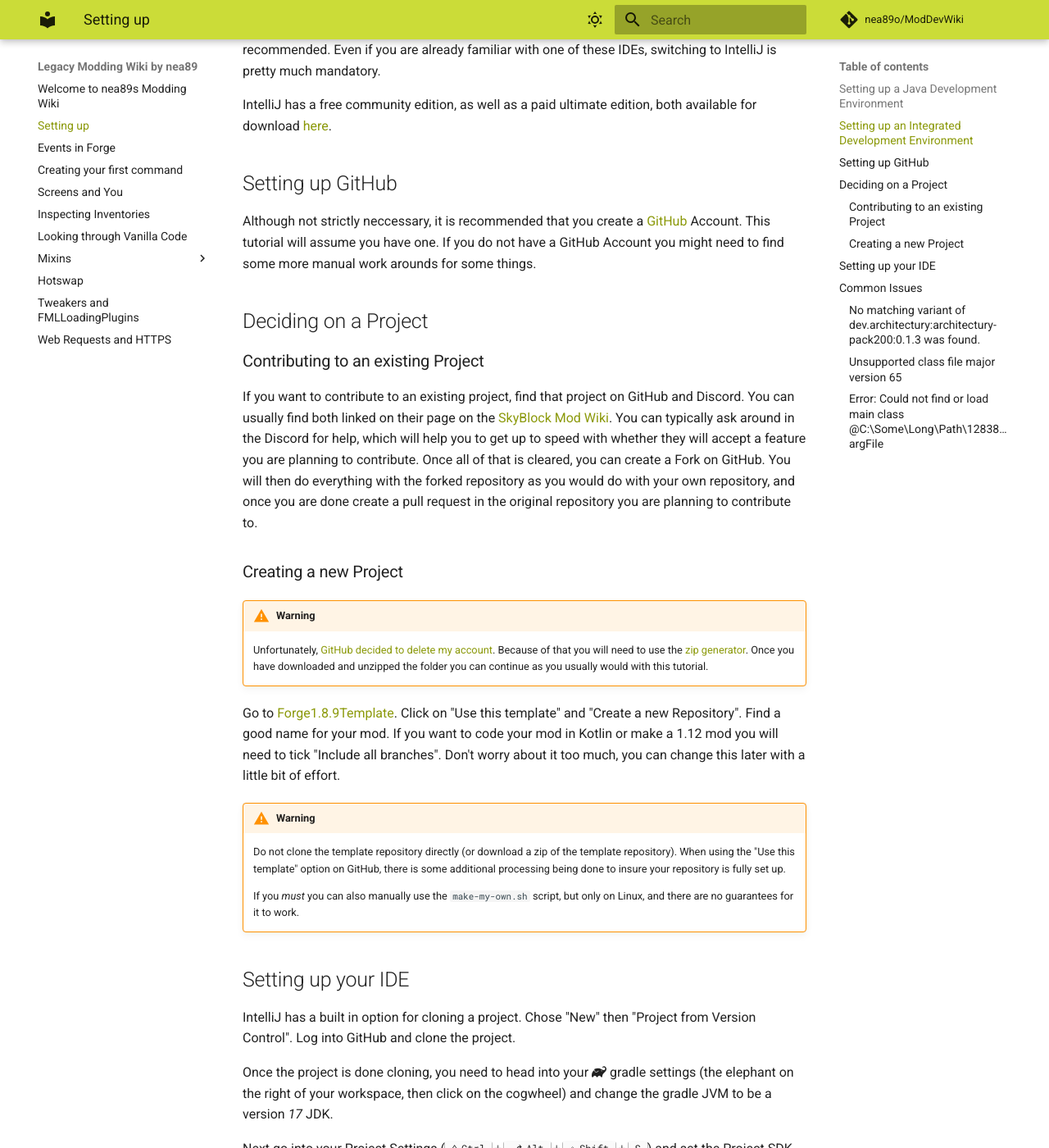
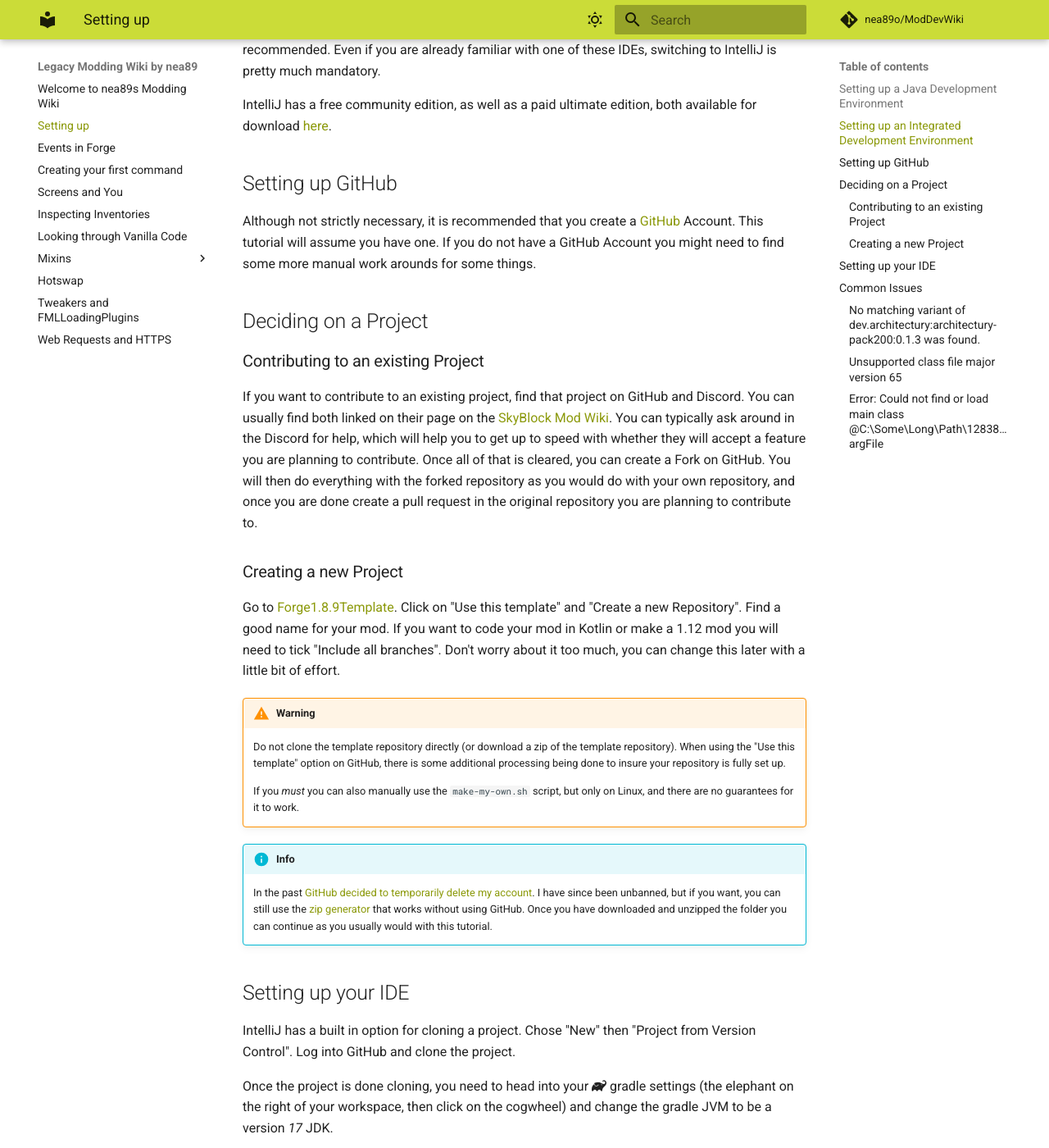
Before and after one commit to nea89o/ModDevWiki, an MkDocs documentation site: the page built from docs/ide-setup.md, in a window 1280 px wide and 1400 px high, scrolled down 687 px. Shown: the whole window at 82% size. Built offline with MkDocs 1.6.1 and Material for MkDocs 9.7.7, drawn with Linux system fonts in a browser that asks for light colours; comment, search, counter and statistics services are not loaded.

Commit message:
Remove github deleted warning

```diff
--- a/docs/ide-setup.md
+++ b/docs/ide-setup.md
@@ -21,7 +21,7 @@
 
 ## Setting up GitHub
 
-Although not strictly neccessary, it is recommended that you create a [GitHub](https://github.com) Account. This tutorial will assume you have one. If you do not have a GitHub Account you might need to find some more manual work arounds for some things.
+Although not strictly necessary, it is recommended that you create a [GitHub](https://github.com) Account. This tutorial will assume you have one. If you do not have a GitHub Account you might need to find some more manual work arounds for some things.
 
 ## Deciding on a Project
 
@@ -31,16 +31,15 @@
 
 ### Creating a new Project
 
-
-!!! warning
-    Unfortunately, [GitHub decided to delete my account](https://nea.moe/blog/github-suspension/). Because of that you will need to use the [zip generator](https://nea.moe/tools/processor/forge1.8.9/). Once you have downloaded and unzipped the folder you can continue as you usually would with this tutorial.
-
 Go to [Forge1.8.9Template](https://github.com/nea89o/Forge1.8.9Template/). Click on "Use this template" and "Create a new Repository". Find a good name for your mod. If you want to code your mod in Kotlin or make a 1.12 mod you will need to tick "Include all branches". Don't worry about it too much, you can change this later with a little bit of effort.
 
 !!! warning
     Do not clone the template repository directly (or download a zip of the template repository). When using the "Use this template" option on GitHub, there is some additional processing being done to insure your repository is fully set up.
 
     If you *must* you can also manually use the `make-my-own.sh` script, but only on Linux, and there are no guarantees for it to work.
+
+!!! info
+    In the past [GitHub decided to temporarily delete my account](https://nea.moe/blog/github-suspension). I have since been unbanned, but if you want, you can still use the [zip generator](https://nea.moe/tools/processor/forge1.8.9) that works without using GitHub. Once you have downloaded and unzipped the folder you can continue as you usually would with this tutorial.
 
 ## Setting up your IDE
 
```
